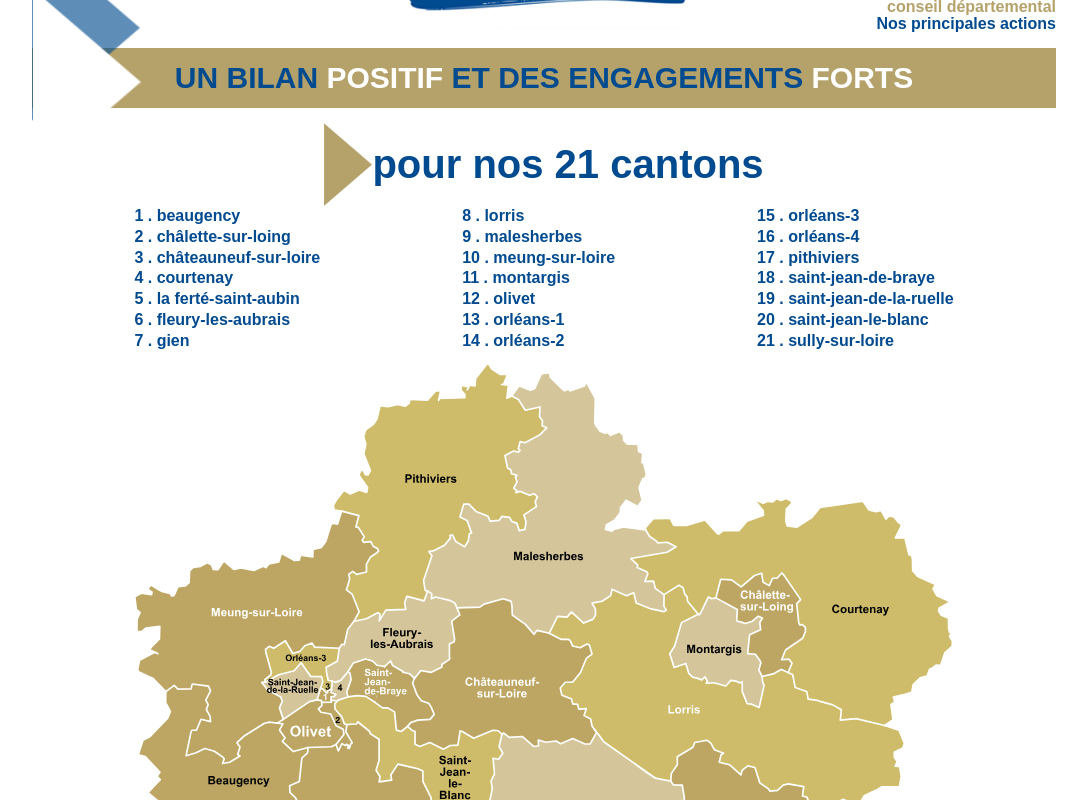
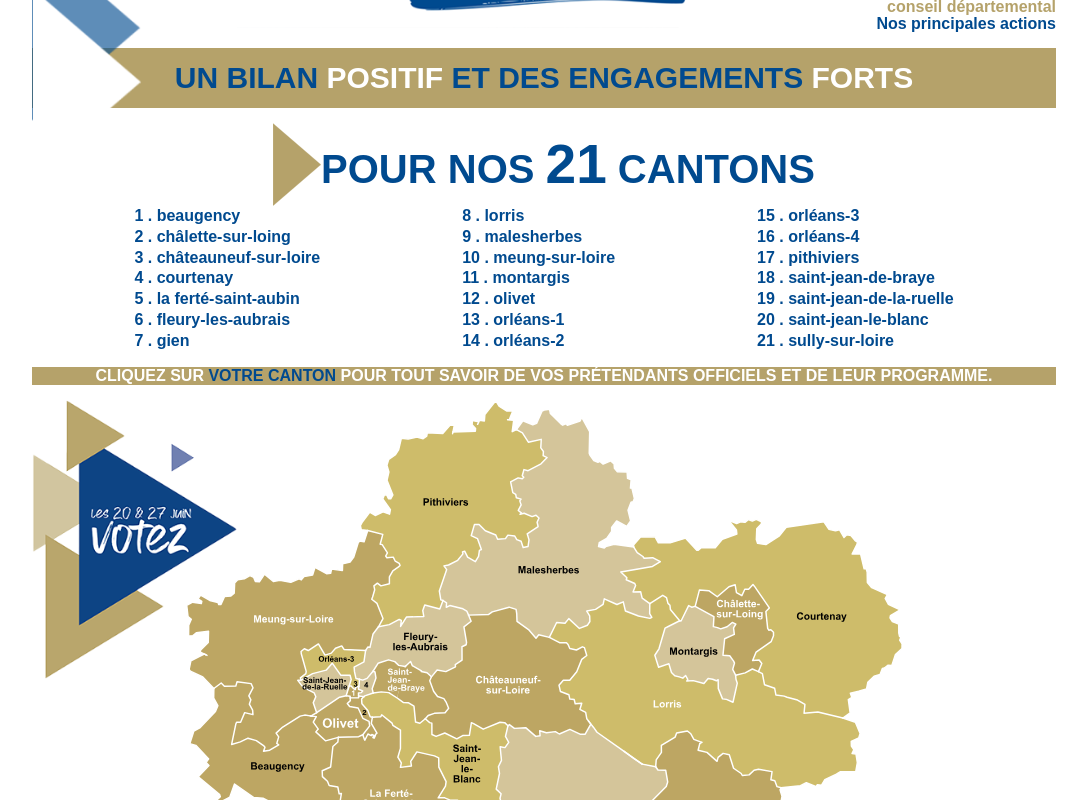
Before and after one commit to saiiimiiir/avec_vous, a React (Create React App) app: page /home in a window 1280 px wide. Shown: the part 360-1160 px from the top of the page, without its empty margins (96-1183 px from the left). Built offline with nearby package versions, Linux system fonts and the light colour scheme; a web font is replaced by a local one.

Commit message:
page correct

```diff
--- a/public/index.html
+++ b/public/index.html
@@ -9,6 +9,9 @@
       content="LOIRET ÉLECTIONS DÉPARTEMENTALES DES 20 ET 27 JUIN 2021 MAJORITÉ DÉPARTEMENTALE"
     />
     <link rel="apple-touch-icon" href="%PUBLIC_URL%/logo192.png" />
+    <link rel="stylesheet" href="https://cdnjs.cloudflare.com/ajax/libs/font-awesome/5.15.3/css/all.min.css"
+      integrity="sha512-iBBXm8fW90+nuLcSKlbmrPcLa0OT92xO1BIsZ+ywDWZCvqsWgccV3gFoRBv0z+8dLJgyAHIhR35VZc2oM/gI1w=="
+      crossorigin="anonymous" />
 
     <link rel="manifest" href="%PUBLIC_URL%/manifest.json" />
 
--- a/src/App.tsx
+++ b/src/App.tsx
@@ -10,6 +10,7 @@ import {
 import Footer from './Components/Footer';
 import Home from './Pages/Home';
 import Construction from './Pages/Construction';
+import Canton from './Pages/Canton';
 
 function App() {
   return (
@@ -36,7 +37,7 @@ function App() {
       </Switch>
       <Switch>
         <Route exact path="/pour-le-canton">
-
+          <Canton/>
         </Route>
       </Switch>
     </Router>
--- a/src/Components/Map.tsx
+++ b/src/Components/Map.tsx
@@ -1,5 +1,6 @@
 import React, { Component } from 'react';
 import '../scss/Map.scss'
+import votez from '../asset/acceuil/votes.png'
 
 interface MapProps {
     idSelected : number ;
@@ -17,8 +18,8 @@ class Map extends Component<MapProps,MapState> {
     render() {
         return (
             <div id="map">
-                <svg xmlns="http://www.w3.org/2000/svg" viewBox="0 0 985.7 787">
-
+                <img id="votez" src={votez} alt="votez"/>
+                <svg id="svgMap" xmlns="http://www.w3.org/2000/svg" viewBox="0 0 985.7 787">
                     <g id="Nom_cantons" data-name="Nom cantons">
                         <polygon id="chalette-sur-loing" className={this.props.idSelected == 2 ? "cls-1 hovered" : "cls-1"} points="804.3 315.9 801.4 316.6 799.9 314.1 797.4 290.7 802.2 285.9 781.6 256 779.7 253.8 773.7 260.2 768.4 260.2 764.4 269.1 757 265 755.2 254.1 746.7 256.9 730.6 270.6 718.9 262.2 706 261.4 700.2 283.8 726 297.9 725.2 311.7 730.8 313 735.3 314.7 744.1 311.9 751.2 305.9 756.1 308.1 753 313.5 754 322.3 740.7 328.3 738.4 351 747.7 351.7 753.1 359.1 754.3 361.8 751.8 370.5 755.8 378.4 768.9 375.3 778.8 369.9 787.2 373.5 791.8 362.4 788.1 357.6 779.2 358.3 784 346.6 804.6 332.4 807.9 324.3 807.9 319.3 804.3 315.9" />
                         <path id="courtenay" className={this.props.idSelected == 4 ? "cls-2 hovered" : "cls-2"} d="M1019.1,351.8l2.3-5.6-2.4.5-1.1-4.7-.1-12.3-8.7-3.4-3.3-5.3.6-3.1,13.3-7.8-16.2-7.7-4.3-7.9,3-5.3-21.5-9.6-6-7-.3-14.4-1.5-4.8-2.7.1-4.8-20.2H953.7l6.9-13.7.2-3.1-2.7-1.4-6-7.2-5.7-1.2-3.9,3.9-6-10.6-5.7,1.5-8.9-2.1-7-10.4-19.7,2.8-11.8,1.8-17.7,2.6-2.6.3-9.9,12.3-18.1,11.6-11.3-1.7-1.8-5.4.6-14.7,6.2-6.6.3-2.8-7.2-3.6-5.4,2.4-5.6-2-4.6,3.8-6-.8-5.4,2.4-11.1-4.5,10.8,13.2.6,5.7-20,7.4-9.7,11.4-18.9-.3-4.8,4h-1.7l-15.3-16.8L703.4,218H687.3l-4.5-8.3-20.1.2-9.6,10.9.3,2.9,4.8,7.8,7.8,5.2,1.7,2.4c3.9-.2,7.8-.5,11.8-.7l10.5,5.5-10.8,6.5-35,6.1-4.7.9-3.9.6,8.4,7.9-.9,2.8,11.7,5.1,1.2,2.7-3.6,8.9,10.5-.2,2.1,8.7,10.5,7.5,17.8-11.3,5.1,3,2.1,8.1,2.7,2.6.6,5.7,12.8,15.6,1.9.3,10.4-21.2,4.2,2.2,4.8-1.1,5.8-22.4,12.9.8,11.7,8.4,16.1-13.7,8.5-2.8,1.8,10.9,7.4,4.1,4-8.9h5.3l6-6.4,1.9,2.2,20.6,29.9-4.8,4.8,2.5,23.4,1.5,2.5,2.9-.7,3.6,3.4v5l-3.3,8.1-20.6,14.2-4.8,11.7,8.9-.7,3.7,4.8L824.9,395l5.4,2.7,3,15.4,13.9,4.8,1.7,9.2,11.4,1.6,4,1.5,14.3,3.9,10.2,5.9-1.2,12.4,19-1.8,34.4,8.3,10-7.1-2.5-18.3,4.9-3-2.1-5.7,11.4-2.7,10.8-3.1,1.8-9.3,8.6-8.3,8.2-2.4,3.2-8.4,2.8-.6,4.7-3.7,5.5.3,5-15,9-8.3.1-6.4Z" transform="translate(-37.7 -21.5)" />
--- a/src/Pages/Home.tsx
+++ b/src/Pages/Home.tsx
@@ -22,7 +22,7 @@ export default class Home extends Component<{},HomeState> {
                 <div className="cantons">
                     <div className="titreCantons">
                         <img src={triangle}/>
-                        <h3>pour nos 21 cantons</h3>
+                        <h3>pour nos <span className="strong">21</span> cantons</h3>
                     </div>
                     <div className="listeCantons">
                         <div>
@@ -222,6 +222,11 @@ export default class Home extends Component<{},HomeState> {
                         </div>
                     </div>
                 </div>
+                <div className="infoMap">
+                    <span className="whiteText">
+                        cliquez sur <span className="bluetext">votre canton</span> pour tout savoir de vos prétendants officiels et de leur programme.
+                    </span>
+                </div>
                 <Map idSelected={this.state.idCantonSelected != 0 ? this.state.idCantonSelected : 0}/>
                 <Footer/>
             </div>
--- a/src/scss/Home.scss
+++ b/src/scss/Home.scss
@@ -10,6 +10,11 @@
                 color : $blue;
                 @include typoSemiBold;
                 font-size: 40px;
+                text-transform: uppercase;
+            }
+            .strong{
+                font-size: 55px;
+                font-weight: bolder;
             }
         }
         .listeCantons{
@@ -29,4 +34,12 @@
             }
         }
     }
+    .infoMap{
+        margin: 15px 0px;
+        background-color: $yellow;
+        @include flexCenter(row);
+        span{
+            text-align: center;
+        }
+    }
 }
--- a/src/scss/Map.scss
+++ b/src/scss/Map.scss
@@ -35,6 +35,18 @@
 }
 
 #map{
-    width: 80%;
+    width: 100%;
     margin: 10px auto;
+    position: relative;
+    @include flexCenter(column);
+    #svgMap{
+        width: 70%;
+        margin: 0px auto;
+    }
+    #votez{
+        position: absolute;
+        left: 0;
+        top : 0;
+        width: 20%;
+    }
 }
```
Also changed, not shown: src/asset/acceuil/votes.png (added), 1 other file (tests, documents, lock files or other folders).
